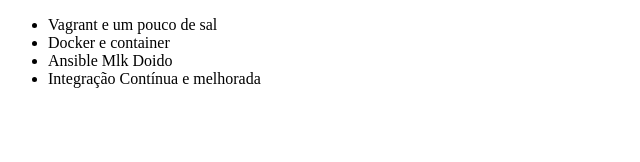
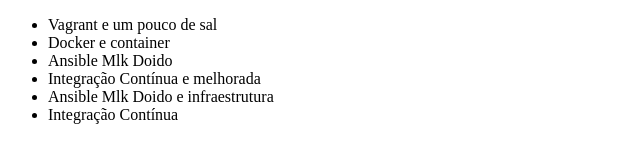
Before and after one commit to baioneta/animal-git, a plain HTML site: page index.html in a window 1280 px wide. Shown: the whole page, without its empty margins (0-640 px from the left). Drawn offline with Linux system fonts and the light colour scheme.

Commit message:
versao final

```diff
--- a/index.html
+++ b/index.html
@@ -12,6 +12,8 @@
 		<li>Docker e container</li>
 		<li>Ansible Mlk Doido</li>
 		<li>Integração Contínua e melhorada</li>
+		<li>Ansible Mlk Doido e infraestrutura</li>
+		<li>Integração Contínua</li>
 	</ul>
 
 </body>
```
